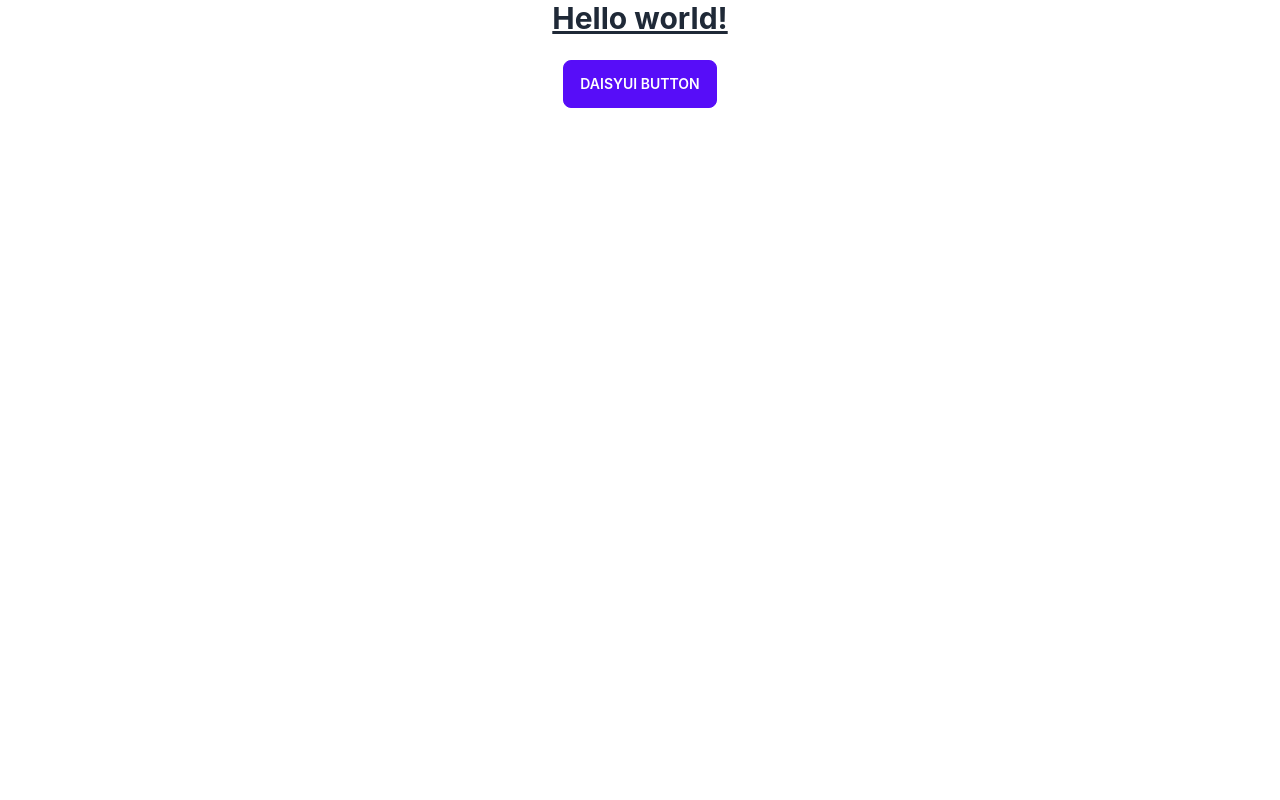
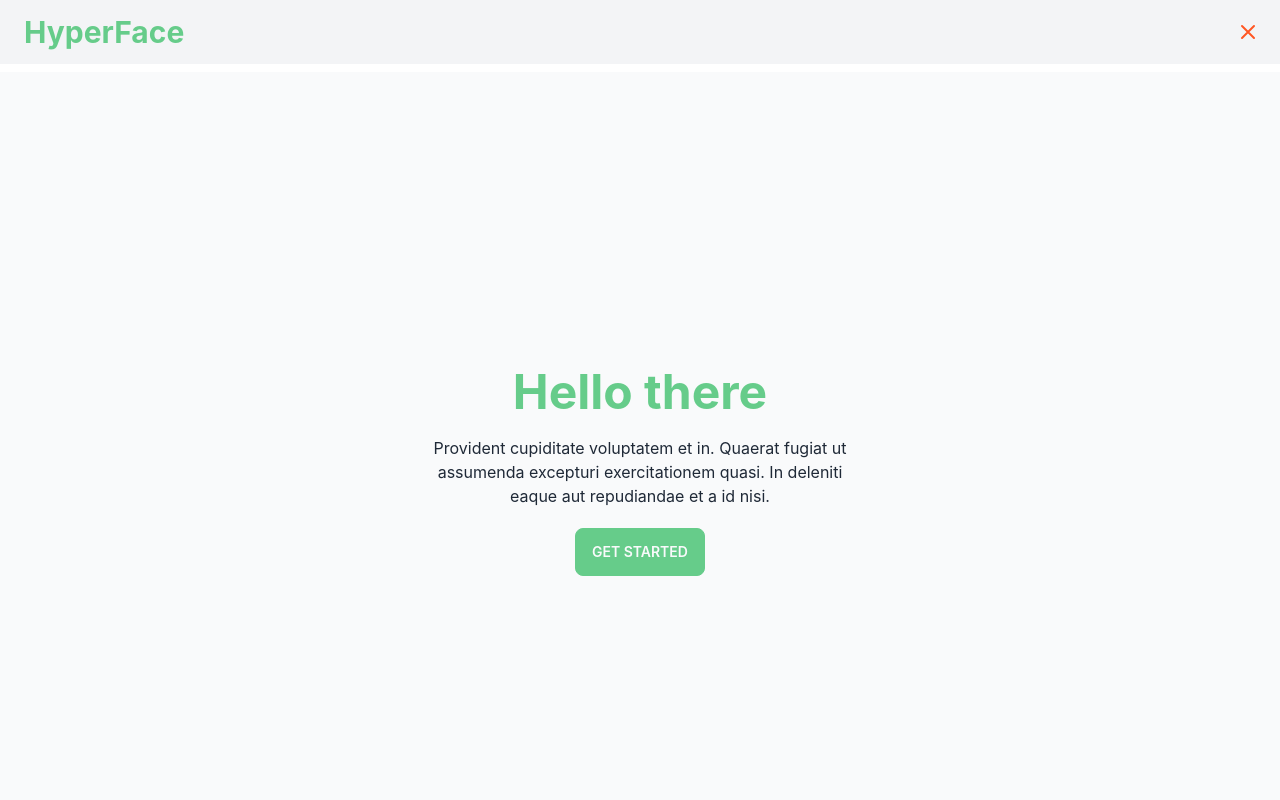
Before and after one commit to rasvob/hyperstyle-app, a React (Create React App) app in the folder hyperfei-frontend/: page / in a window 1280 px wide. Shown: the top 800 px of the page. Built offline with nearby package versions, Linux system fonts and the light colour scheme.

Commit message:
Tailwind CSS template ready

```diff
--- a/hyperfei-frontend/package.json
+++ b/hyperfei-frontend/package.json
@@ -10,6 +10,7 @@
     "react": "^17.0.2",
     "react-dom": "^17.0.2",
     "react-scripts": "5.0.0",
+    "theme-change": "^2.0.2",
     "web-vitals": "^2.1.2"
   },
   "scripts": {
@@ -37,6 +38,7 @@
     ]
   },
   "devDependencies": {
+    "@tailwindcss/typography": "^0.5.0",
     "autoprefixer": "^10.4.1",
     "postcss": "^8.4.5",
     "tailwindcss": "^3.0.8"
--- a/hyperfei-frontend/src/App.css
+++ b/hyperfei-frontend/src/App.css
@@ -1,42 +1,3 @@
 @tailwind base;
 @tailwind components;
 @tailwind utilities;
-
-.App {
-  text-align: center;
-}
-
-.App-logo {
-  height: 40vmin;
-  pointer-events: none;
-}
-
-@media (prefers-reduced-motion: no-preference) {
-  .App-logo {
-    animation: App-logo-spin infinite 20s linear;
-  }
-}
-
-.App-header {
-  background-color: #282c34;
-  min-height: 100vh;
-  display: flex;
-  flex-direction: column;
-  align-items: center;
-  justify-content: center;
-  font-size: calc(10px + 2vmin);
-  color: white;
-}
-
-.App-link {
-  color: #61dafb;
-}
-
-@keyframes App-logo-spin {
-  from {
-    transform: rotate(0deg);
-  }
-  to {
-    transform: rotate(360deg);
-  }
-}
--- a/hyperfei-frontend/src/App.js
+++ b/hyperfei-frontend/src/App.js
@@ -1,17 +1,34 @@
-import logo from './logo.svg';
 import './App.css';
+import { MenuBar } from "./Components/MenuBar";
 
 function App() {
   return (
-    <div className="App">
-      <h1 className="text-3xl font-bold underline">
-        Hello world!
-      </h1>
+    <div data-theme='emerald'>
+        <MenuBar />
+        <div class="hero min-h-screen bg-base-200">
+        <div class="text-center hero-content">
+          <div class="max-w-md">
+            <h1 class="mb-5 text-5xl font-bold text-primary">
+                  Hello there
+                </h1>
+            <p class="mb-5">
+                  Provident cupiditate voluptatem et in. Quaerat fugiat ut assumenda excepturi exercitationem quasi. In deleniti eaque aut repudiandae et a id nisi.
+                </p>
+            <button class="btn btn-primary">Get Started</button>
+          </div>
+        </div>
+      </div>
+    <div className='container mx-auto'>
 
-      <br />
-      <button class="btn btn-primary">daisyUI Button</button>
+          <h1 className="text-3xl">
+            Hello world!
+          </h1>
 
-    </div>
+          <br />
+          <button className="btn btn-primary">daisyUI Button</button>
+
+        </div>
+      </div>
   );
 }
 
--- /dev/null
+++ b/hyperfei-frontend/src/Components/MenuBar.jsx
@@ -0,0 +1,19 @@
+
+export const MenuBar = () => {
+    return (
+    <div className="navbar mb-2 bg-gray-100 text-neutral-content">
+        <div className="flex-1 px-2 mx-2">
+            <span className="text-3xl font-bold text-primary">
+                HyperFace
+            </span>
+        </div>
+        <div className="flex-none">
+            <button className="btn btn-square btn-ghost">
+            <svg xmlns="http://www.w3.org/2000/svg" fill="none" viewBox="0 0 24 24" class="inline-block w-6 h-6 stroke-current text-error">
+                <path stroke-linecap="round" stroke-linejoin="round" stroke-width="2" d="M6 18L18 6M6 6l12 12"></path>
+            </svg>
+            </button>
+        </div>
+    </div>
+    );
+};
--- a/hyperfei-frontend/tailwind.config.js
+++ b/hyperfei-frontend/tailwind.config.js
@@ -6,6 +6,7 @@
     extend: {},
   },
   plugins: [
+    require('@tailwindcss/typography'),
     require('daisyui'),
   ],
 }
```
Also changed, not shown: 1 other file (tests, documents, lock files or other folders).
